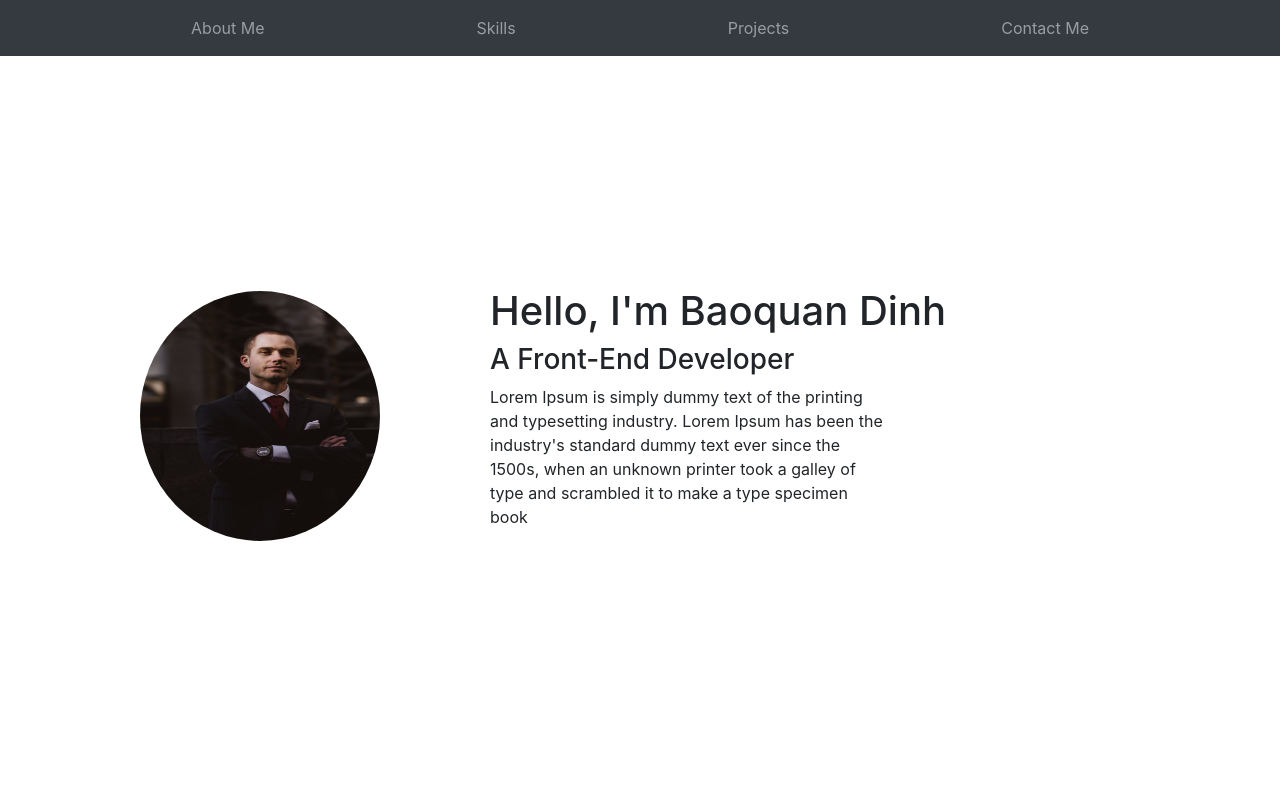
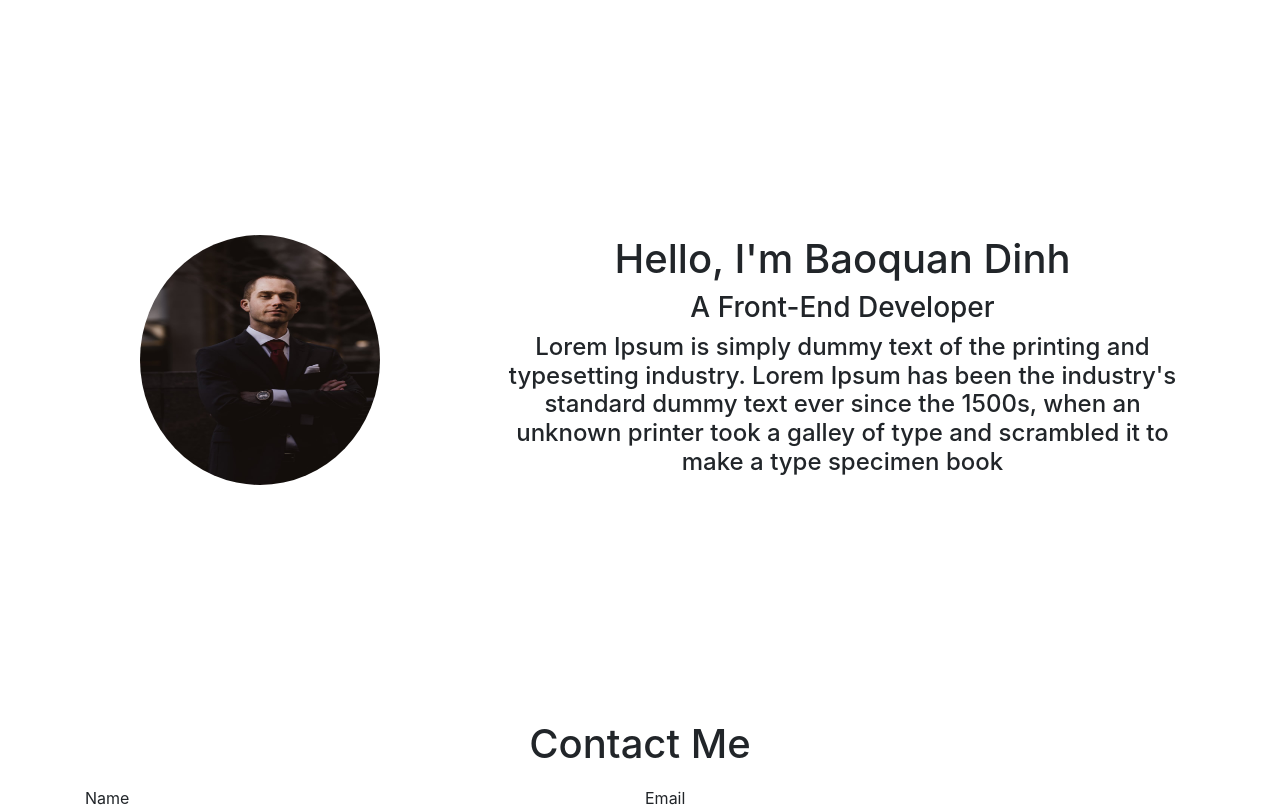
Before and after one commit to baoquandinh/baoquandinh.github.io, a React (Create React App) app in the folder baoquandinhportfolio/: page / in a window 1280 px wide. Shown: the top 807 px of the page. Built offline with nearby package versions, Linux system fonts and the light colour scheme.

Commit message:
Implemented Scrolling Animation

```diff
--- a/baoquandinhportfolio/src/App.tsx
+++ b/baoquandinhportfolio/src/App.tsx
@@ -3,17 +3,24 @@ import { AboutMePage, SkillsPage, ProjectsPage, ContactMePage } from './pages/in
 import 'bootstrap/dist/css/bootstrap.min.css';
 import { Switch, Route } from 'react-router-dom';
 import { PortfolioNavbar } from './components/NavBar/PortfolioNavbar';
+import 'aos/dist/aos.css';
+import AOS from 'aos'
 
 function App() {
+  AOS.init()
   return (
-    <div className="App">
-      <PortfolioNavbar />
+    <div className="App" style={{ height: '100vh' }}>
+      {/* <PortfolioNavbar />
       <Switch>
         <Route exact path='/' component={AboutMePage} />
         <Route path='/skills' component={SkillsPage} />
         <Route path='/projects' component={ProjectsPage} />
         <Route path='/contact' component={ContactMePage} />
-      </Switch>
+      </Switch> */}
+      {/* <div data-aos="fade-in" data-aos-duration="2000"> */}
+      <AboutMePage />
+      {/* </div> */}
+      <ContactMePage />
     </div>
   );
 }
--- a/baoquandinhportfolio/src/components/AboutMe/AboutMeDescription.tsx
+++ b/baoquandinhportfolio/src/components/AboutMe/AboutMeDescription.tsx
@@ -5,11 +5,11 @@ import 'bootstrap/dist/css/bootstrap.min.css';
 export const AboutMeDescription = () => {
     return <Fragment>
         <Row>
-            <Col style={{ textAlign: 'left' }} md={12}><h1>Hello, I'm Baoquan Dinh</h1></Col>
-            <Col style={{ textAlign: 'left' }} md={12}><h3>A Front-End Developer</h3></Col>
+            <Col data-aos="fade-out" data-aos-duration='2000' style={{ textAlign: 'center' }} md={12}><h1>Hello, I'm Baoquan Dinh</h1></Col>
+            <Col data-aos="fade-in" data-aos-duration='2000' data-aos-delay='1000' style={{ textAlign: 'center' }} md={12}><h3>A Front-End Developer</h3></Col>
         </Row>
         <Row>
-            <Col style={{ textAlign: 'left' }} md={7}><p>Lorem Ipsum is simply dummy text of the printing and typesetting industry. Lorem Ipsum has been the industry's standard dummy text ever since the 1500s, when an unknown printer took a galley of type and scrambled it to make a type specimen book</p></Col>
+            <Col data-aos="fade-in" data-aos-duration='2000' data-aos-delay='2000' style={{ textAlign: 'center' }} md={12}><h4>Lorem Ipsum is simply dummy text of the printing and typesetting industry. Lorem Ipsum has been the industry's standard dummy text ever since the 1500s, when an unknown printer took a galley of type and scrambled it to make a type specimen book</h4></Col>
         </Row>
     </Fragment>
 }
```
